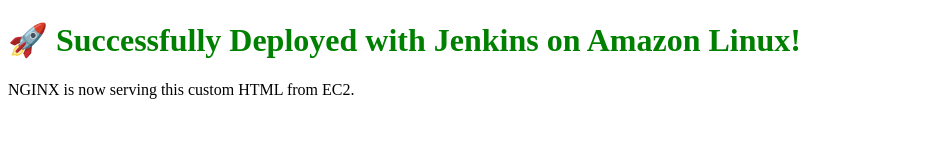
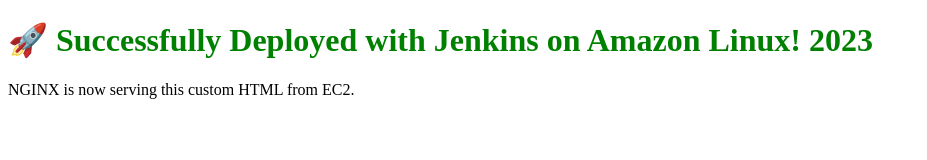
Before and after one commit to umasankarbgit/project-2, a plain HTML site: page index.html in a window 1280 px wide. Shown: the whole page, without its empty margins (0-927 px from the left). Drawn offline with Linux system fonts and the light colour scheme.

Commit message:
Jenkins file and Index.html file modified

```diff
--- a/index.html
+++ b/index.html
@@ -5,7 +5,7 @@
     <title>NGINX on Amazon Linux 2023</title>
 </head>
 <body>
-    <h1 style="color: green;">🚀 Successfully Deployed with Jenkins on Amazon Linux!</h1>
+    <h1 style="color: green;">🚀 Successfully Deployed with Jenkins on Amazon Linux! 2023</h1>
     <p>NGINX is now serving this custom HTML from EC2.</p>
 </body>
 </html>
```
Also changed, not shown: 1 other file.
